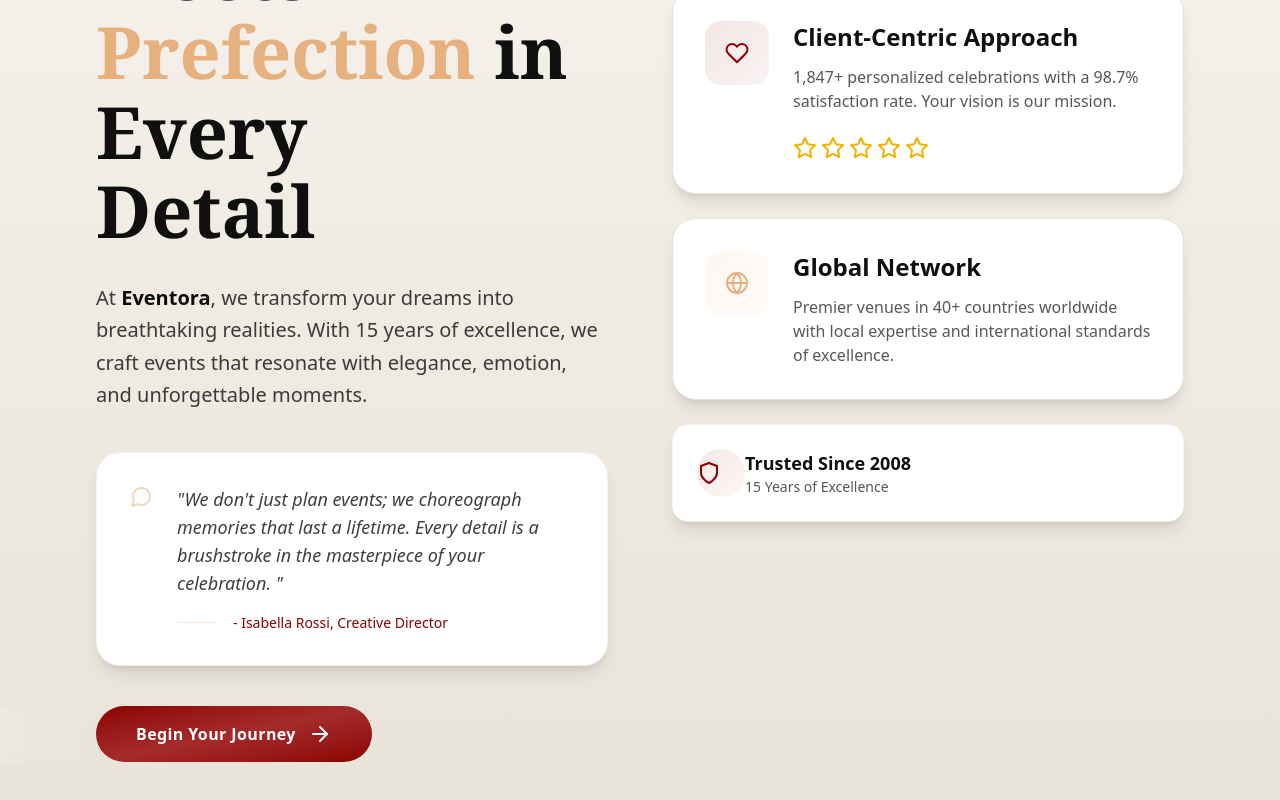
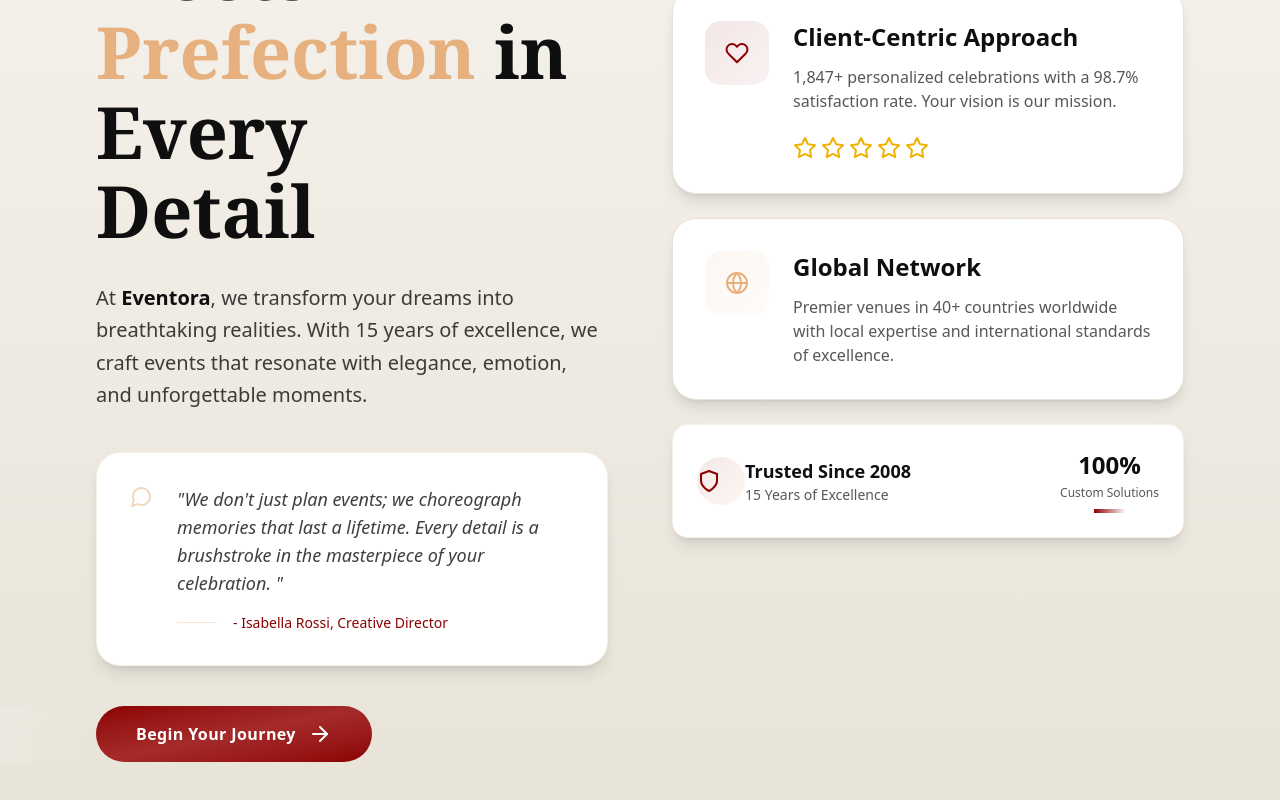
Before and after one commit to yashodha-gunawardana/RAD-coursework-FE, a React (Vite) app: page / in a window 1280 px wide. Shown: the part 1114-1914 px from the top of the page. Built offline with nearby package versions, Linux system fonts and the light colour scheme.

Commit message:
100% custom with hover animation on underline

```diff
--- a/src/pages/LandingPage.tsx
+++ b/src/pages/LandingPage.tsx
@@ -451,6 +451,7 @@ export default function LandingPage() {
                             <div className="bg-white p-6 rounded-2xl border border-[#E6B17E]/20 shadow-lg">
                                 <div className="flex flex-col sm:flex-row items-center justify-between gap-6">
 
+                                    {/* trust badge */}
                                     <div className="flex items-center ga[-4">
                                         <div className="w-12 h-12 rounded-full bg-gradient-to-br from-[#8B0000]/10 to-[#E6B17E]/10 flex items-center justofy-center">
                                             <Shield className="w-6 h-6 text-[#8B0000]" />
@@ -460,6 +461,22 @@ export default function LandingPage() {
                                             <div className="text-lg font-bold text-[#0F0F0F]">Trusted Since 2008</div>
                                             <div className="text-sm text-[#0F0F0F]/70">15 Years of Excellence</div>
                                         </div>
+                                    </div>
+
+                                    {/* credentials row */}
+                                    <div className="flex items-center gap-8">
+                                        <div className="text-center group">
+
+                                            <div className="text-2xl font-bold text-[#0F0F0F] mb-1">100%</div>
+                                            <div className="text-xs text-[#0F0F0F]/70">Custom Solutions</div>
+
+                                            <div className="w-8 h-1 bg-gradient-to-r from-[#8B0000] to-transparent mx-auto mt-2 froup-hover:w-12
+                                                            transition-all duration-300">
+
+                                            </div>
+                                        </div>
+
+
                                     </div>
                                 </div>
                             </div>
```
